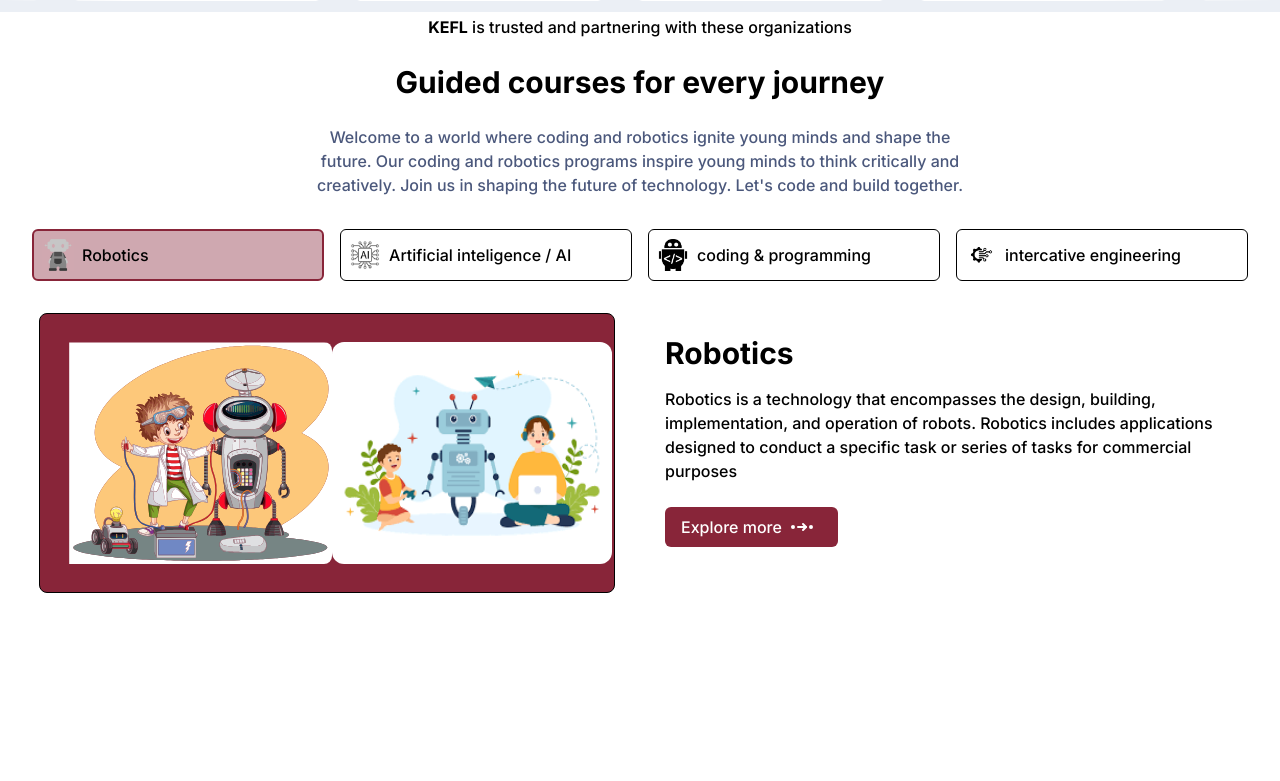
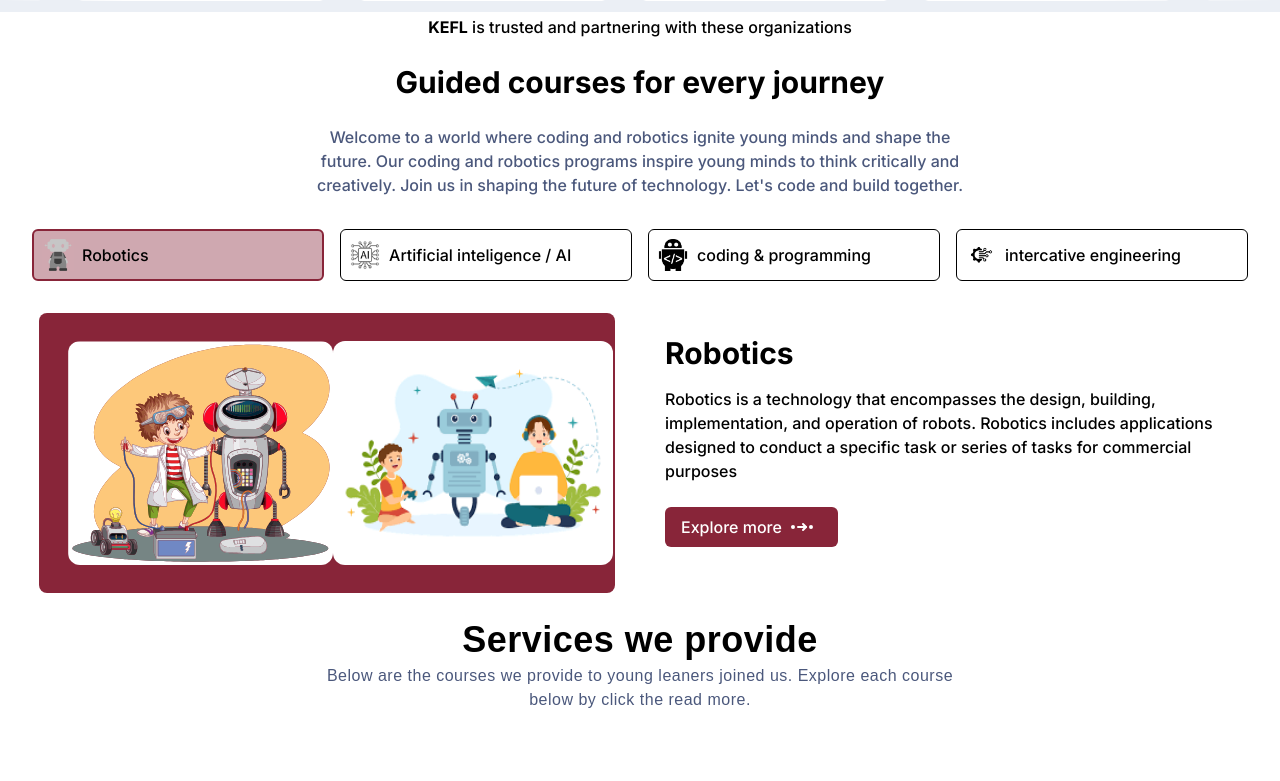
Before and after one commit to Richard7359/keza, a Next.js app: page / in a window 1280 px wide. Shown: the part 788-1569 px from the top of the page. Built offline with nearby package versions, Linux system fonts and the light colour scheme.

Commit message:
fix : courses image border radius

```diff
--- a/app/components/home/sections/courses.tsx
+++ b/app/components/home/sections/courses.tsx
@@ -57,7 +57,7 @@ export default function Courses() {
         {
           src: robort2,
           alt: "",
-          style: "w-[450px] object-cover rounded-e-lg",
+          style: "w-[450px] object-cover rounded-xl",
           link: "",
         },
         {
@@ -74,7 +74,7 @@ export default function Courses() {
         {
           src: ai1,
           alt: "",
-          style: "w-[450px] object-cover rounded-e-lg",
+          style: "w-[450px] object-cover rounded-xl",
           link: "",
         },
         {
@@ -95,7 +95,7 @@ export default function Courses() {
         {
           src: coding_programming_service,
           alt: "",
-          style: "w-[450px] object-cover rounded-e-lg",
+          style: "w-[450px] object-cover rounded-xl",
           link: "",
         },
         {
@@ -112,7 +112,7 @@ export default function Courses() {
         {
           src: interactive_engineering1,
           alt: "",
-          style: "w-[450px] object-cover rounded-e-lg",
+          style: "w-[450px] object-cover rounded-xl",
           link: "",
         },
         {
@@ -127,7 +127,7 @@ export default function Courses() {
     },
   ];
   return (
-    <section className="relative h-[100vh] text-black bg-orange-500">
+    <section className="relative h-[70vh] text-black">
       <h1 className="text-[30px] font-bold flex justify-center pt-12 pb-4">
         Guided courses for every journey
       </h1>
@@ -168,7 +168,7 @@ export default function Courses() {
       </div>
       <div className="">
         <div className="flex justify-center">
-          <div className="w-[45%] h-[35vh] border border-black bg-burgundy rounded-lg flex justify-center items-center robot_container">
+          <div className="w-[45%] h-[35vh] bg-burgundy rounded-lg flex justify-center items-center robot_container">
             <div className="w-[90%] h-[80%] flex justify-between">
               {services[selected].images.map((image, id) => {
                 return (
--- a/app/components/home/sections/landing.tsx
+++ b/app/components/home/sections/landing.tsx
@@ -65,7 +65,7 @@ export default function Landing() {
         </div>
       </div>
       <Scroling_patners />
-      <p className="text-center pt-2">
+      <p className="text-center pt-2 text-black">
         <strong>KEFL</strong> is trusted and partnering with these organizations
       </p>
     </section>
```
